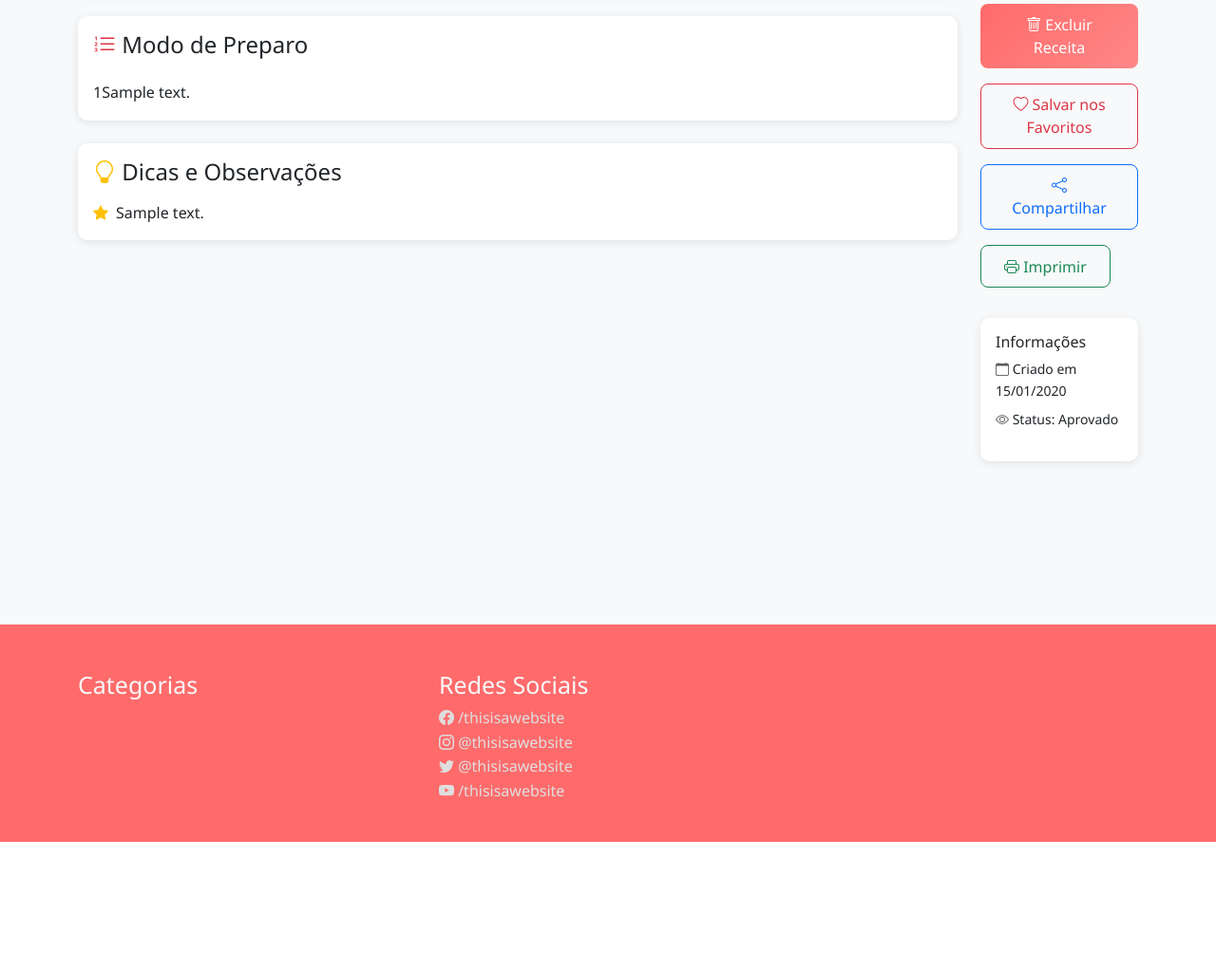
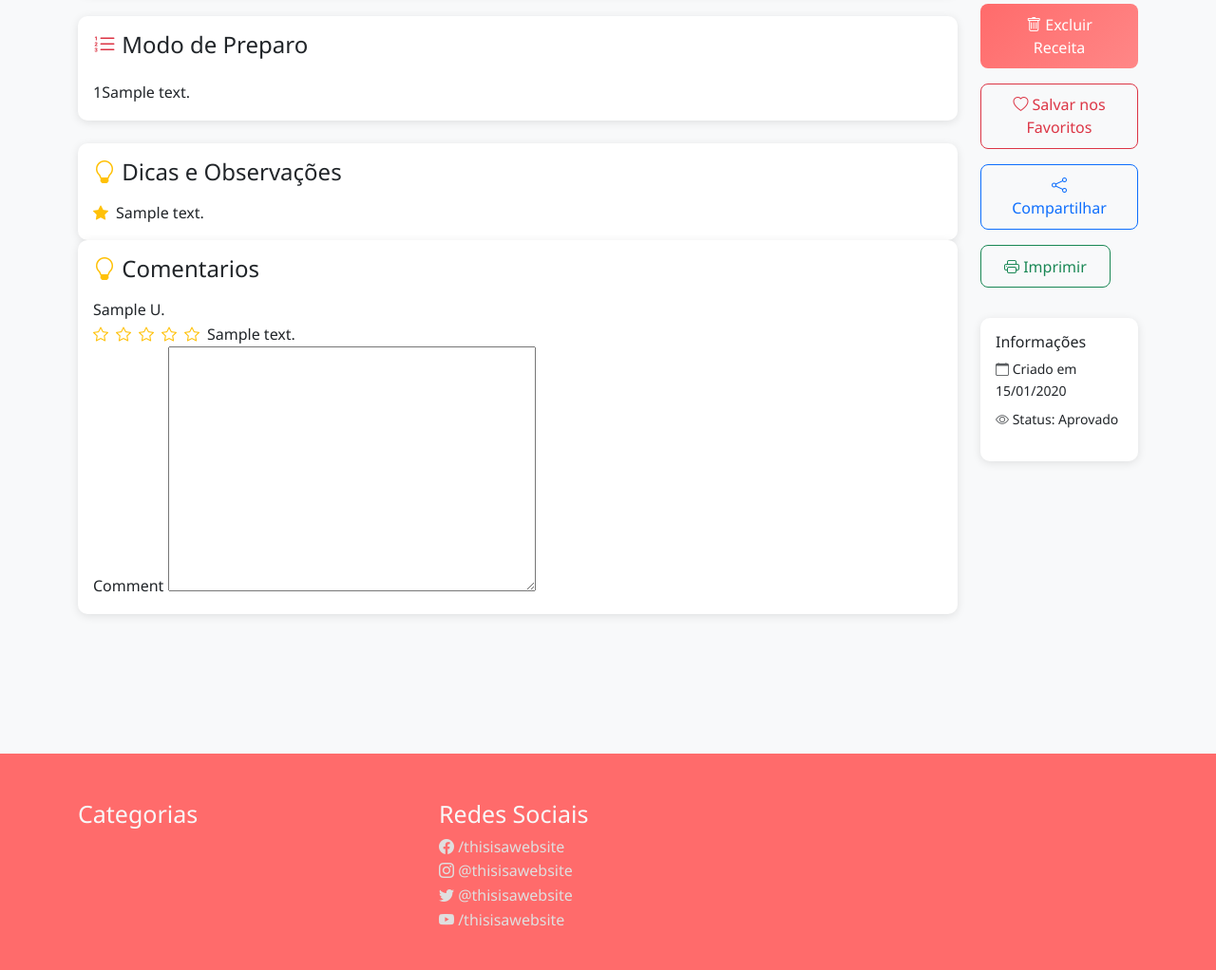
Before and after one commit to chloe1192/recipewebsite, a Django app: page /recipe/1/ in a window 1280 px wide. Shown: the part 1719-2741 px from the top of the page at 95% size. Before the commit the page ends 2606 px from the top, so only its background shows below. Run offline with Django 5.2, Linux system fonts and the light colour scheme; a user stored in the database is signed in; tables that the repository leaves empty hold one stand-in row (values such as "Sample post"); grey boxes marked "Sample" are stand-in pictures; style sheets or scripts are compiled from the project's sources; some libraries are stand-ins or nearby versions.

Commit message:
basic review list handling

```diff
--- a/recipewebsite/models.py
+++ b/recipewebsite/models.py
@@ -297,6 +297,7 @@ class Review(models.Model):
     comment = models.TextField(null=True, blank=True)
     recipe = models.ForeignKey(Recipe, on_delete=models.CASCADE)
     user = models.ForeignKey(User, on_delete=models.CASCADE)
+    created_at = models.DateTimeField(auto_now_add=True)
 
     def __str__(self):
         return f"Review by {self.user.email} for {self.recipe.name}"
--- a/recipewebsite/templates/recipe.html
+++ b/recipewebsite/templates/recipe.html
@@ -143,6 +143,39 @@
                 </div>
             </div>
             {% endif %}
+
+            <!-- Reviews -->
+            {% if reviews %}
+            <div class="card">
+                <div class="card-body">
+                    <h4 class="card-title mb-3">
+                        <i class="bi bi-lightbulb text-warning"></i> Comentarios
+                    </h4>
+                    {% for review in reviews %}
+                    <div class="note-card">
+                        <a href="{% url 'profile' review.user.id %}" >{{ review.user.first_name }} {{ review.user.last_name|slice:"0:1"}}.</a>
+                        <div class="d-flex align-items-start">
+                            <i class="bi bi-star {% if review.rating >= 1 %}bi-star-fill{% endif %} text-warning me-2"></i>
+                            <i class="bi bi-star {% if review.rating >= 2 %}bi-star-fill{% endif %} text-warning me-2"></i>
+                            <i class="bi bi-star {% if review.rating >= 3 %}bi-star-fill{% endif %} text-warning me-2"></i>
+                            <i class="bi bi-star {% if review.rating >= 4 %}bi-star-fill{% endif %} text-warning me-2"></i>
+                            <i class="bi bi-star {% if review.rating >= 5 %}bi-star-fill{% endif %} text-warning me-2"></i>
+                            <p class="mb-0">{{ review.comment }}</p>
+                        </div>
+                    </div>
+                    {% endfor %}
+
+                    {% if request.user.is_authenticated %}
+                    <form method="POST" enctype="multipart/form-data" id="reviewForm" action="{% url 'review_create' recipe.id %}">
+                        {% csrf_token %}
+                        <!-- TODO recipe review form -->
+                        <label for="{{review_form.comment.id_for_label}}">{{ review_form.comment.label }}</label>
+                        {{review_form.comment}}
+                    </form>
+                    {% endif %}
+                </div>
+            </div>
+            {% endif %}
         </div>
 
         <!-- Sidebar -->
@@ -215,11 +248,6 @@
                         </ul>
                     </div>
                 </div>
-                <form method="POST" enctype="multipart/form-data" id="reviewForm" action="{% url 'review_create' recipe.id %}">
-                    {% csrf_token %}
-                    <!-- TODO recipe review form -->
-                    <label for="{}">
-                </form>
             </div>
         </div>
     </div>
--- a/recipewebsite/views.py
+++ b/recipewebsite/views.py
@@ -136,7 +136,9 @@ def recipe(request, pk):
     steps = PreparationStep.objects.filter(recipe_id=pk).order_by('sequence')
     ingredients = RecipeIngredient.objects.filter(recipe=pk)
     review_form = ReviewForm()
+    reviews = review_list(request=request, recipe=recipe)
     context = {
+        "reviews": reviews,
         "recipe": recipe,
         "notes": notes,
         "steps": steps,
@@ -526,24 +528,10 @@ def review_update(request, pk):
     else:
         return redirect('recipe', pk=instance)
 
-@login_required(login_url='/login')
-def review_list(request, recipe, pk=None):
-    context = {}
+def review_list(request, recipe):
     reviews = Review.objects.filter(recipe=recipe)
 
-    if pk:
-        review = review.object.filter(pk=pk)
-        context = {
-            "review": review,
-            "reviews": ""
-        }
-    else:
-        context = {
-            "review": "",
-            "reviews": reviews
-        }
-
-    return context
+    return reviews
 
 @login_required(login_url='/login')
 def review_delete(request, recipe, pk):
```
